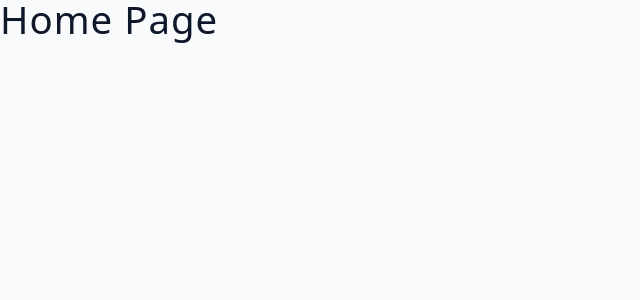
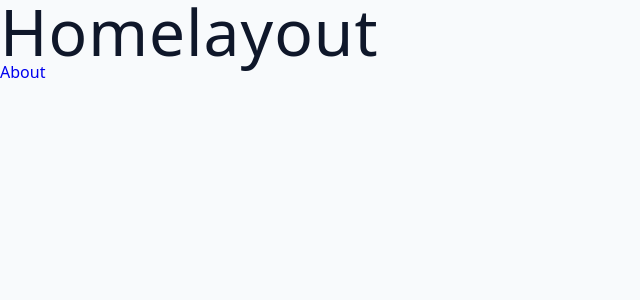
Before and after one commit to misiek869/cocktail-app, a React (Vite) app: page / in a window 1280 px wide. Shown: the top 300 px of the page, without its empty margins (0-640 px from the left). Built offline with nearby package versions, Linux system fonts and the light colour scheme.

Commit message:
add routes

```diff
--- a/src/App.jsx
+++ b/src/App.jsx
@@ -11,11 +11,11 @@
 const router = createBrowserRouter([
 	{
 		path: '/',
-		element: <h2>home page</h2>,
+		element: <HomeLayout />,
 	},
 	{
 		path: 'about',
-		element: <h3>about:)</h3>,
+		element: <About />,
 	},
 ])
 
--- a/src/pages/HomeLayout.jsx
+++ b/src/pages/HomeLayout.jsx
@@ -1,7 +1,13 @@
 import React from 'react'
+import { Link } from 'react-router-dom'
 
 const HomeLayout = () => {
-	return <div>HomeLayout</div>
+	return (
+		<div>
+			<h1>Homelayout</h1>
+			<Link to='/about'>About</Link>
+		</div>
+	)
 }
 
 export default HomeLayout
```
